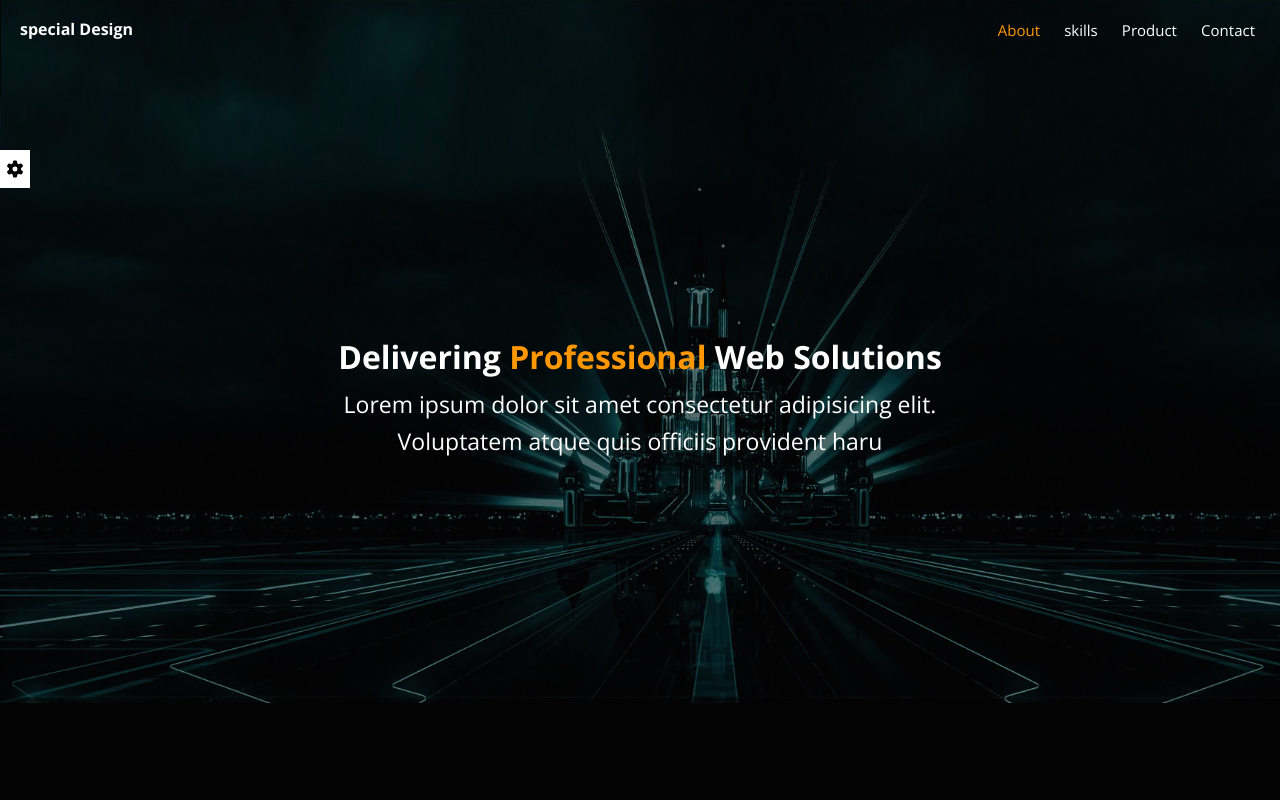
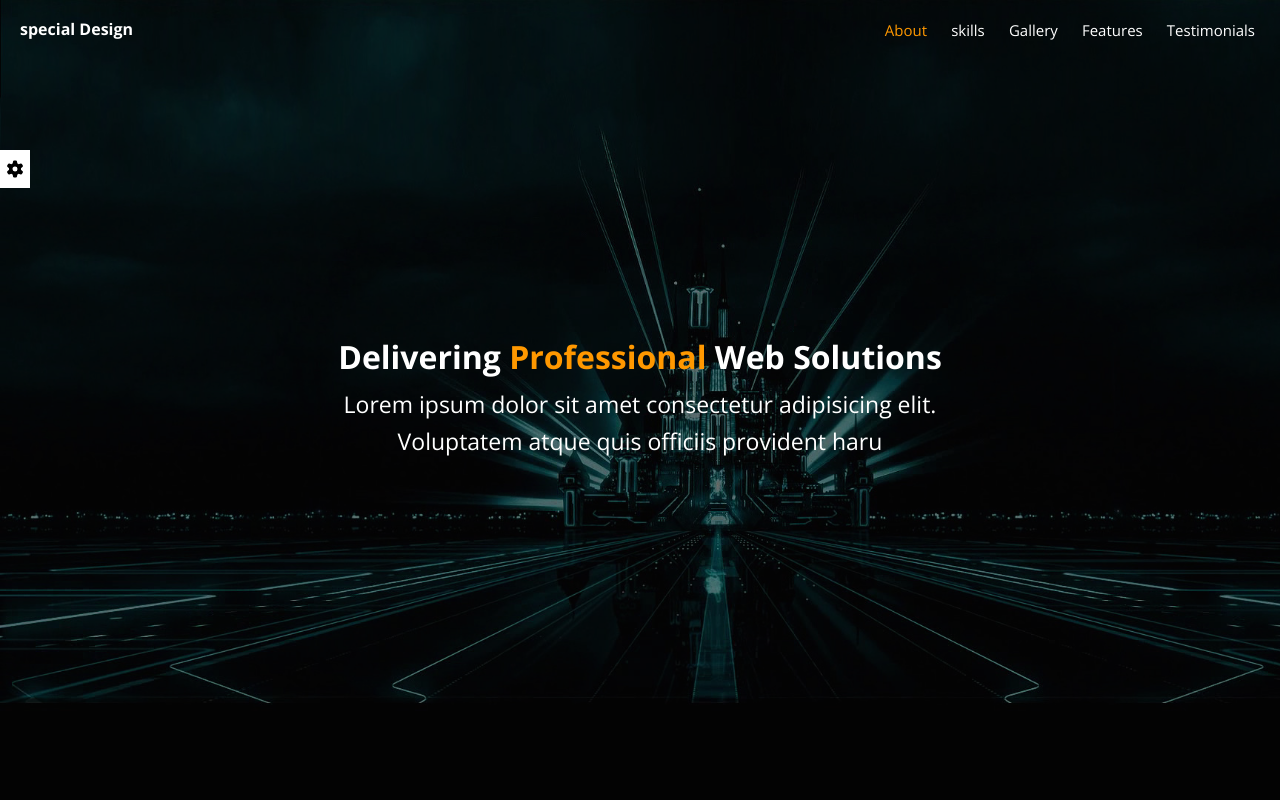
Before and after one commit to MinaAdel20/landing-page, a plain HTML site: page index.html in a window 1280 px wide. Shown: the top 800 px of the page. Drawn offline with nearby package versions, Linux system fonts and the light colour scheme.

Commit message:
feat: modifing index.html

```diff
--- a/index.html
+++ b/index.html
@@ -70,8 +70,9 @@
         <ul class="links">
           <li><a href="#about-us" class="active">About</a></li>
           <li><a href="#our-skills">skills</a></li>
-          <li><a href="#">Product</a></li>
-          <li><a href="#">Contact</a></li>
+          <li><a href="#gallery">Gallery</a></li>
+          <li><a href="#feature">Features</a></li>
+          <li><a href="#Testimonials">Testimonials</a></li>
         </ul>
       </nav>
       <div class="header-text">
@@ -153,7 +154,7 @@
     <!-- end skills   -->
 
     <!-- start gallery  -->
-    <div class="gallery">
+    <div class="gallery" id="gallery">
       <div class="container">
         <h2>Our Gallery</h2>
         <div class="imgs-box">
@@ -314,7 +315,7 @@
 </div> -->
     <!--  end feature  -->
     <!--  start feature  -->
-    <div class="feature">
+    <div class="feature" id="feature">
       <h2>Our Features</h2>
       <div class="container">
         <div class="feat-box">
@@ -395,7 +396,7 @@
     <!--  end feature  -->
 
     <!-- start testimonials -->
-     <div class="testimonials">
+     <div class="testimonials" id="Testimonials">
        <div class="container">
         <h2>testimonials</h2>
         <div class="tx-box">
```
